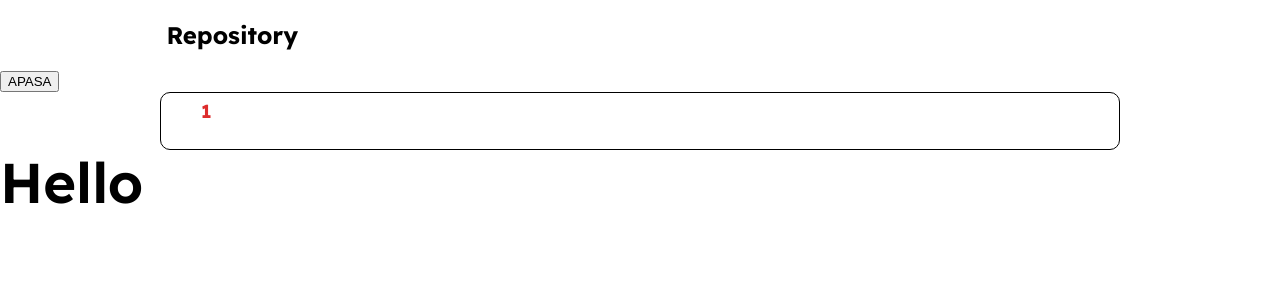
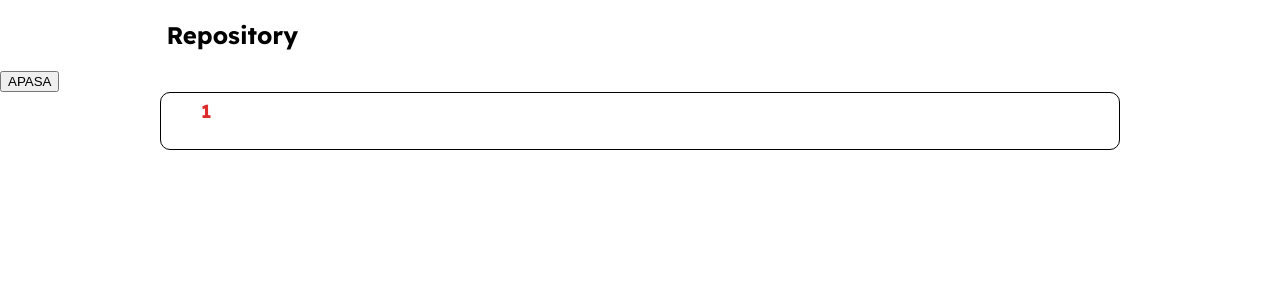
Before and after one commit to DianaCaraian/CreativeHubbers, a Next.js app in the folder creative-hubbers/: page /users/1/1 in a window 1280 px wide. Shown: the top 300 px of the page. Built offline with nearby package versions, Linux system fonts and the light colour scheme.

Commit message:
Merge branch 'oliver-branch-github' Added functionalities

```diff
--- a/creative-hubbers/Components/MainMenu.js
+++ b/creative-hubbers/Components/MainMenu.js
@@ -44,6 +44,7 @@ export default function ButtonAppBar() {
           <Typography className={classes.logo}>
             CreativeHubbers
           </Typography>
+
           <Box className = {classes.menu}>
             <Typography>
             <a href ={'../Tasks'}>Home</a>
--- a/creative-hubbers/pages/_app.js
+++ b/creative-hubbers/pages/_app.js
@@ -28,9 +28,7 @@ function MyApp({ Component, pageProps }) {
         <Provider store={store}>
           <ThemeProvider theme={theme}>
             <Layout>
-              <Component {...pageProps} />
-              <Typography variant="h1">Hello</Typography>
-            </Layout>
+            </Layout><Component {...pageProps} />
           </ThemeProvider>
         </Provider>
 
--- a/creative-hubbers/pages/users/[userName]/index.js
+++ b/creative-hubbers/pages/users/[userName]/index.js
@@ -29,7 +29,7 @@ const useStyles = makeStyles((theme) => ({
   },
 }));
 
-export default function Home({repos}) {
+export default function Users({repos}) {
         const classes = useStyles();
 
   return (
```
